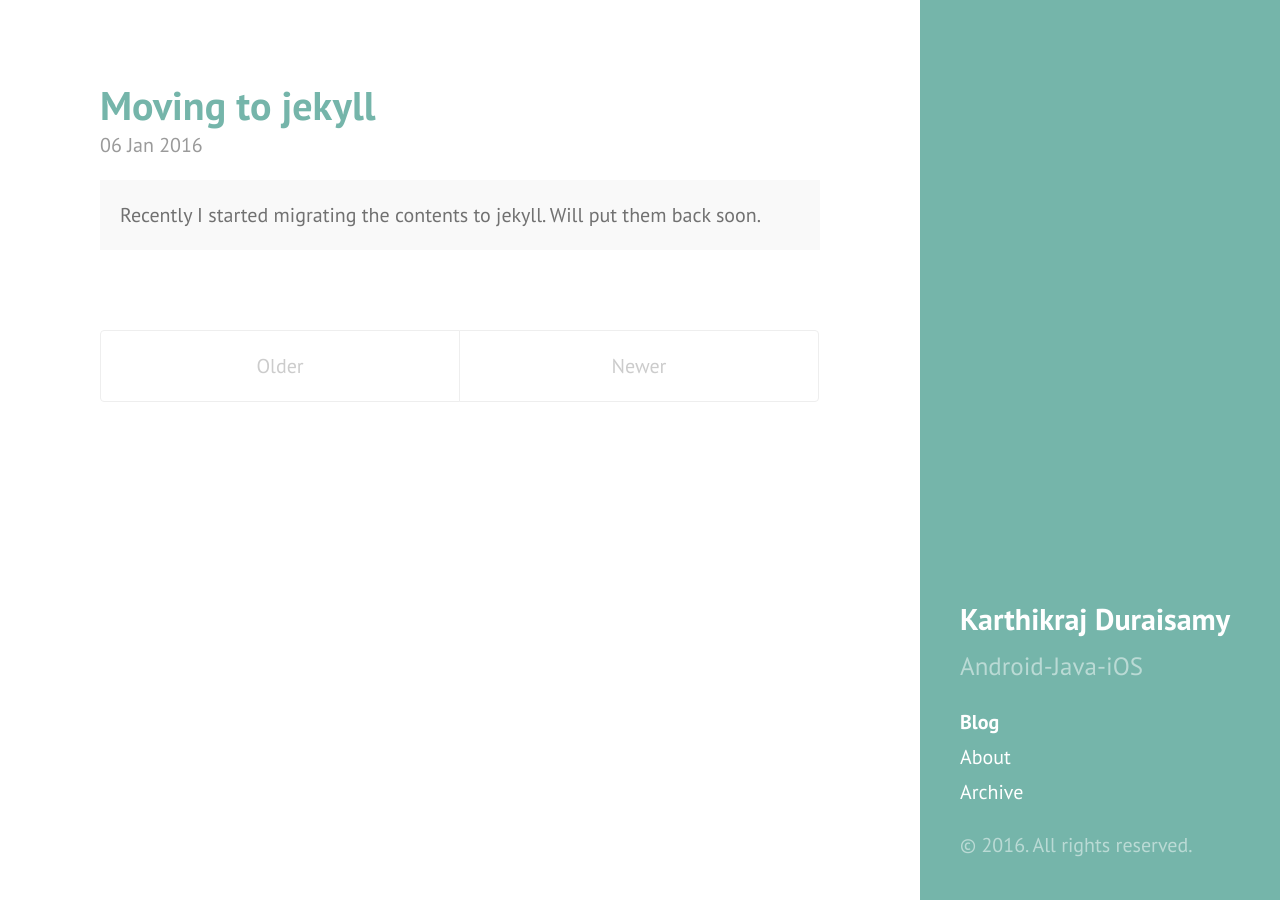
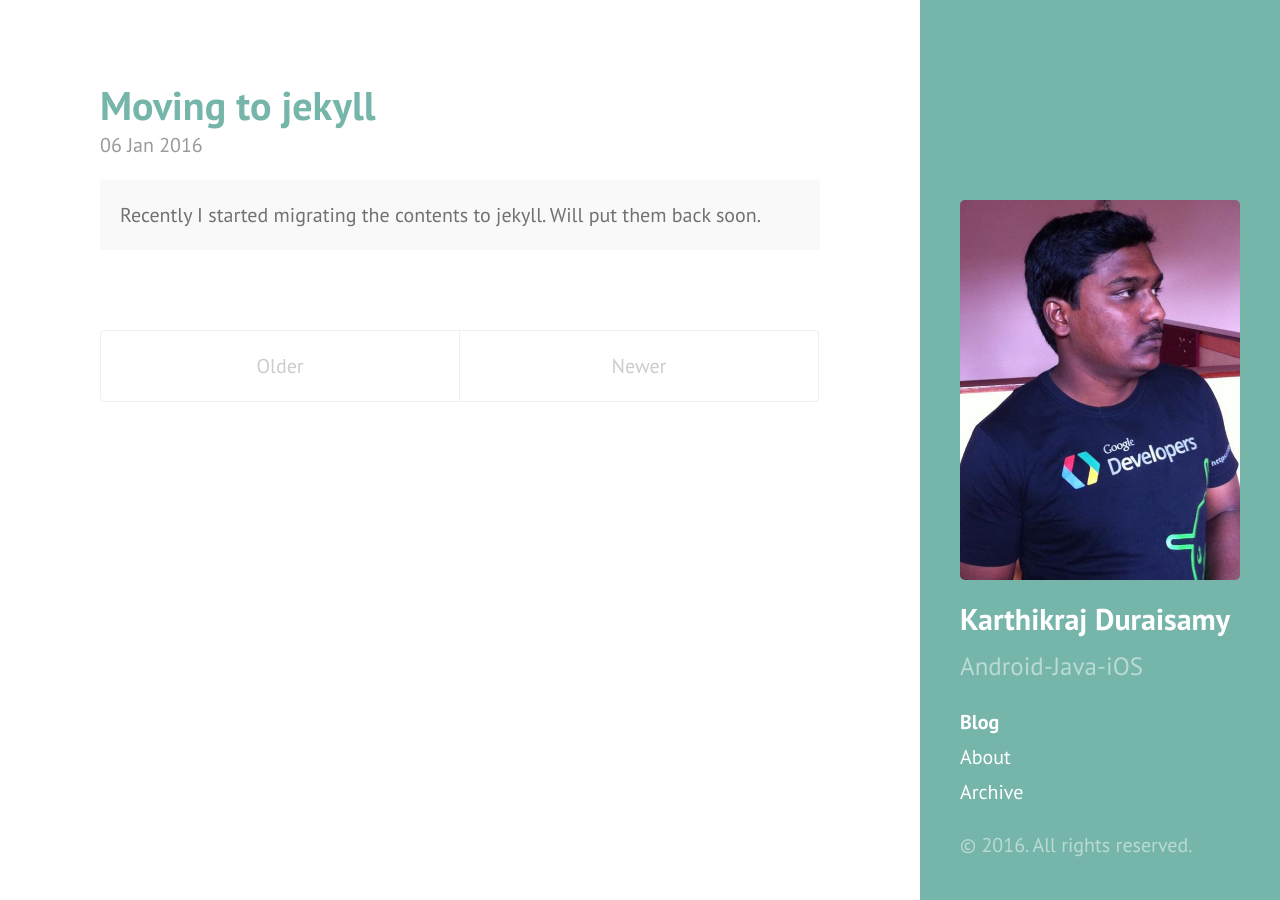
Before and after one commit to karthikraj-duraisamy/karthikraj-duraisamy.github.io, a Jekyll site: the page built from index.html, in a window 1280 px wide. Built offline with Jekyll 4.4.1, drawn with Linux system fonts in a browser that asks for light colours; Markdown is read by kramdown in place of the engine named in the settings; the list of posts is cut into pages by our own code.

Commit message:
Update sidebar.html

```diff
--- a/_includes/sidebar.html
+++ b/_includes/sidebar.html
@@ -1,6 +1,9 @@
 <div class="sidebar">
   <div class="container sidebar-sticky">
     <div class="sidebar-about">
+      <a href="{{ site.baseurl }}">
+          <img src="about/kartik_profile_pic.jpg"/>
+        </a>
       <h2>
         <a href="{{ site.baseurl }}">
           {{ site.title }}
```
